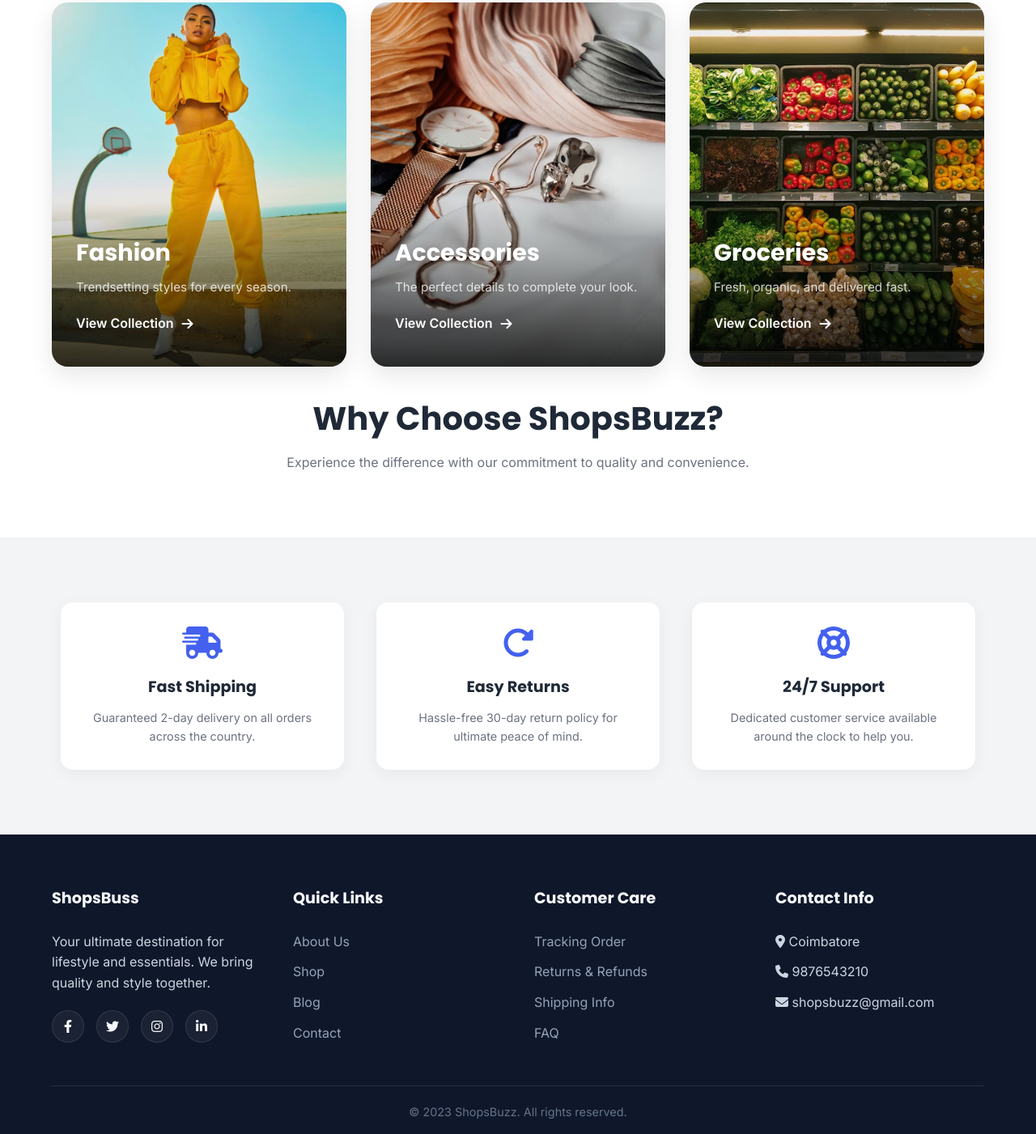
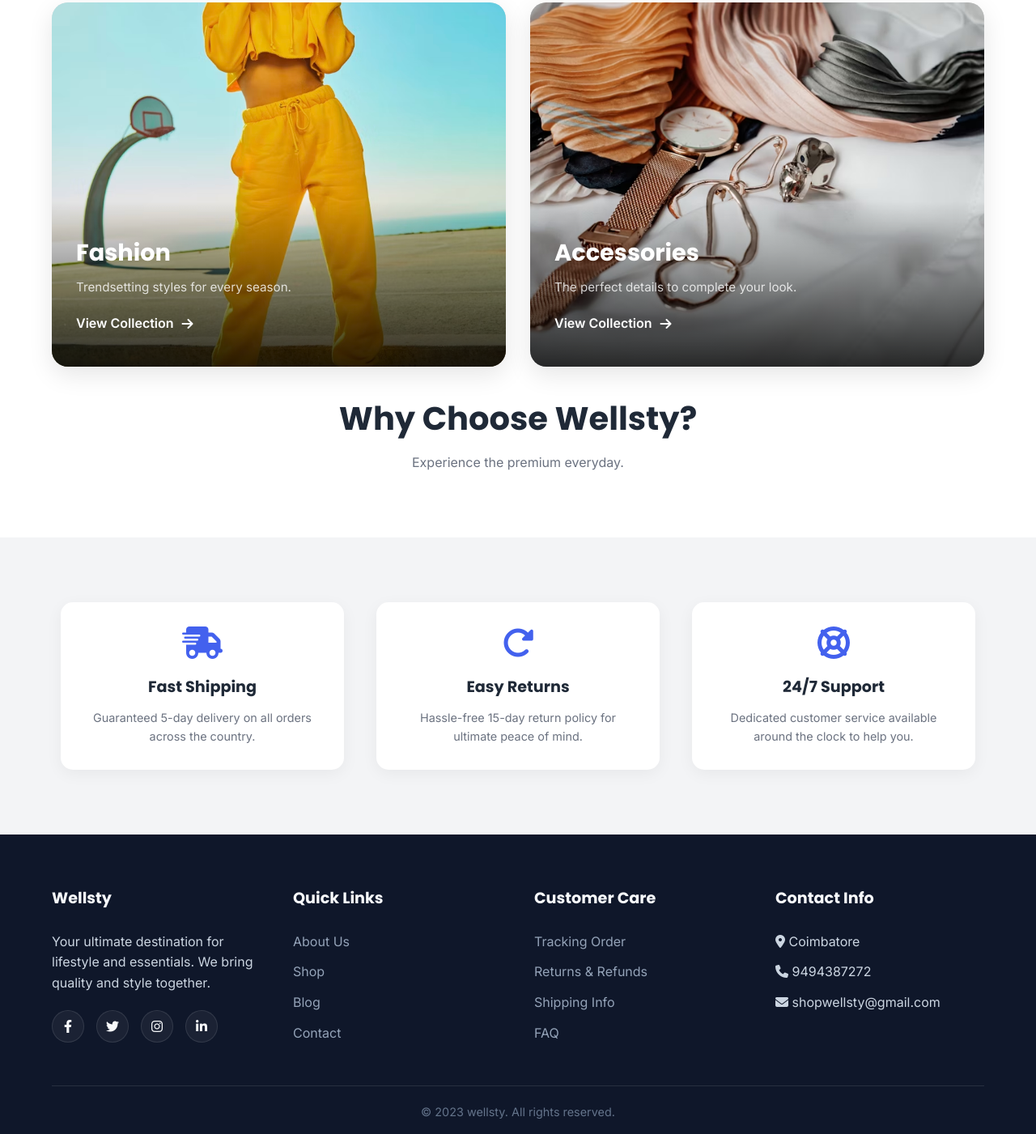
Before and after one commit to sriprakashchowdary/welltyy, a plain HTML site: page index.html in a window 1280 px wide. Shown: the part 1039-2440 px from the top of the page at 81% size. Drawn offline with Linux system fonts and the light colour scheme.

Commit message:
Update index.html

```diff
--- a/index.html
+++ b/index.html
@@ -3,7 +3,7 @@
 <head>
     <meta charset="UTF-8">
     <meta name="viewport" content="width=device-width, initial-scale=1.0">
-    <title>ShopsBuzz - Elevate Your Lifestyle</title>
+    <title>Wellsty - Redifining indian streetwear </title>
     <link rel="stylesheet" href="https://cdnjs.cloudflare.com/ajax/libs/font-awesome/6.4.0/css/all.min.css">
     <link href="https://fonts.googleapis.com/css2?family=Inter:wght@400;500;600&family=Poppins:wght@500;600;700&display=swap" rel="stylesheet">
     <link rel="stylesheet" href="css/index.css">
@@ -73,32 +73,24 @@
                 </div>
             </div>
 
-            <div class="category-card">
-                <div class="card-bg" style="background-image: url('images/groceries.avif'); background-color: #ddd;"></div>
-                <div class="card-overlay">
-                    <h3>Groceries</h3>
-                    <p>Fresh, organic, and delivered fast.</p>
-                    <a href="groceries.html" class="card-link">View Collection <i class="fas fa-arrow-right"></i></a>
-                </div>
-            </div>
-        </div>
+
     </section>
 
     <section id="features" class="features-section">
         <div class="section-header">
-            <h2>Why Choose ShopsBuzz?</h2>
-            <p>Experience the difference with our commitment to quality and convenience.</p>
+            <h2>Why Choose Wellsty?</h2>
+            <p>Experience the premium everyday.</p>
         </div>
         <div class="features">
             <div class="feature-item">
                 <i class="fas fa-shipping-fast feature-icon"></i>
                 <h3>Fast Shipping</h3>
-                <p>Guaranteed 2-day delivery on all orders across the country.</p>
+                <p>Guaranteed 5-day delivery on all orders across the country.</p>
             </div>
             <div class="feature-item">
                 <i class="fas fa-redo-alt feature-icon"></i>
                 <h3>Easy Returns</h3>
-                <p>Hassle-free 30-day return policy for ultimate peace of mind.</p>
+                <p>Hassle-free 15-day return policy for ultimate peace of mind.</p>
             </div>
             <div class="feature-item">
                 <i class="fas fa-life-ring feature-icon"></i>
@@ -111,7 +103,7 @@
     <footer>
         <div class="footer-grid">
             <div class="footer-col">
-                <h4>ShopsBuss</h4>
+                <h4>Wellsty</h4>
                 <p>Your ultimate destination for lifestyle and essentials. We bring quality and style together.</p>
                 <div class="social-links">
                     <a href="#"><i class="fab fa-facebook-f"></i></a>
@@ -142,13 +134,13 @@
                 <h4>Contact Info</h4>
                 <ul>
                     <li><i class="fas fa-map-marker-alt"></i> Coimbatore </li>
-                    <li><i class="fas fa-phone"></i> 9876543210 </li>
-                    <li><i class="fas fa-envelope"></i> shopsbuzz@gmail.com</li>
+                    <li><i class="fas fa-phone"></i> 9494387272 </li>
+                    <li><i class="fas fa-envelope"></i> shopwellsty@gmail.com</li>
                 </ul>
             </div>
         </div>
         <div class="copyright">
-            &copy; 2023 ShopsBuzz. All rights reserved.
+            &copy; 2023 wellsty. All rights reserved.
         </div>
     </footer>
 
```
